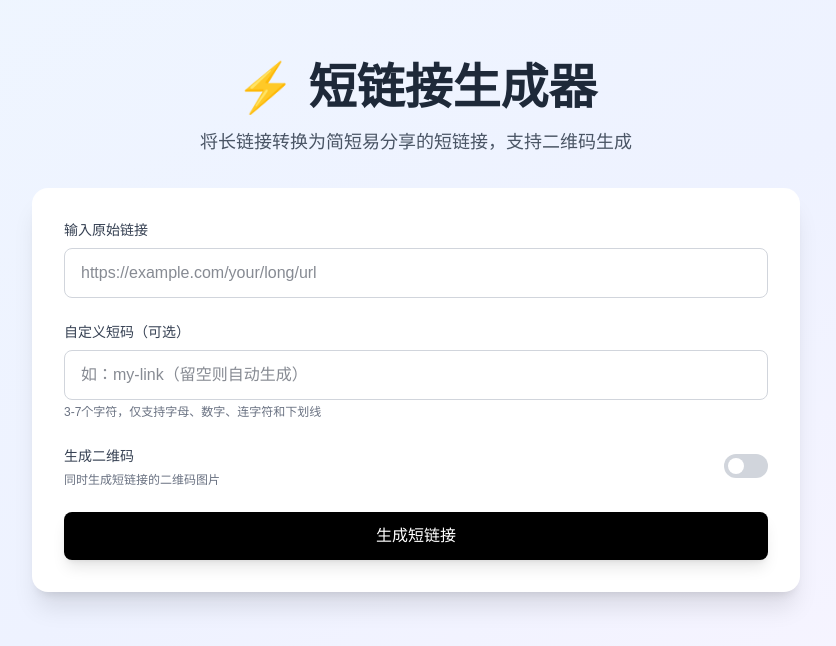
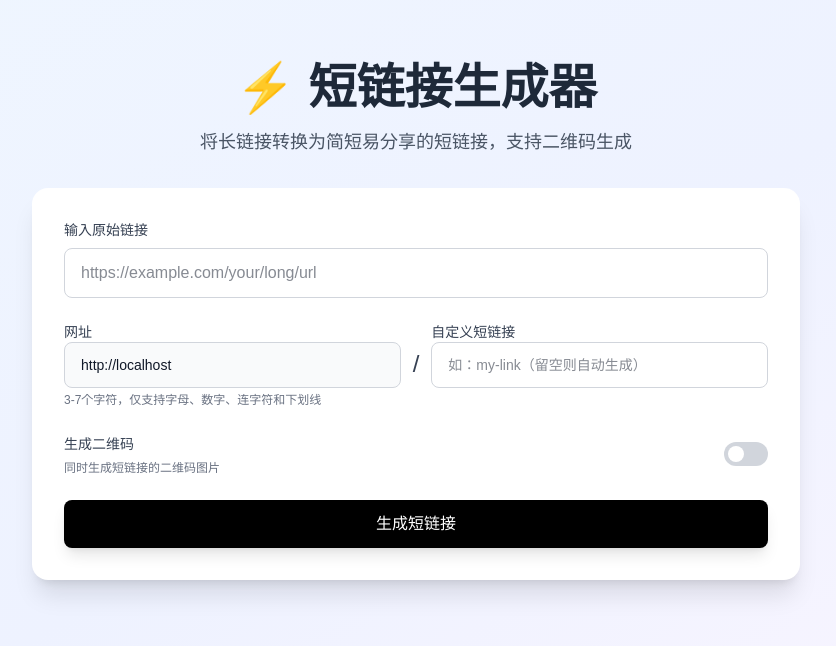
Before and after one commit to Napz-z/Minik, a Next.js app: page / in a window 1280 px wide. Shown: the top 646 px of the page, without its empty margins (224-1060 px from the left). Built offline with nearby package versions, Linux system fonts and the light colour scheme.

Commit message:
feat: add dynamic domain name and optimize ui

```diff
--- a/src/components/ShortLinkGenerator.tsx
+++ b/src/components/ShortLinkGenerator.tsx
@@ -1,6 +1,5 @@
 'use client';
-
-import { useState, FormEvent } from 'react';
+import { useState, FormEvent,useEffect } from 'react';
 import Image from 'next/image';
 import type { ShortenResponse } from '@/types/api';
 import { createShortLink } from '@/services/shortlink';
@@ -14,7 +13,7 @@ export default function ShortLinkGenerator() {
   const [loading, setLoading] = useState(false);
   const [result, setResult] = useState<ShortenResponse | null>(null);
   const [copied, setCopied] = useState(false);
-
+  const [currentUrl, setCurrentUrl] = useState('');
   /**
    * 处理表单提交
    * @param e - 表单事件
@@ -44,7 +43,11 @@ export default function ShortLinkGenerator() {
       setLoading(false);
     }
   };
-
+  useEffect(() => {
+    if (typeof window !== 'undefined') {
+      setCurrentUrl(window.location.origin);
+    }
+  }, []);
   /**
    * 复制短链接到剪贴板
    */
@@ -99,13 +102,28 @@ export default function ShortLinkGenerator() {
           </div>
 
           {/* 自定义短码输入框 */}
-          <div>
-            <label
-              htmlFor="shortcode-input"
-              className="block text-sm font-medium text-gray-700 mb-2"
-            >
-              自定义短码（可选）
-            </label>
+          <div className='text-sm font-medium text-gray-700'>
+            <div className='flex gap-3 items-end'>
+              <div className='flex-1'>
+                <span>
+                  网址
+                </span>
+                <input
+                  id="shortcode-input"
+                  type="text"
+                  value={currentUrl ? `${currentUrl}` : ''}
+                  className="w-full px-4 py-3 border bg-gray-50 border-gray-300 rounded-lg outline-none text-gray-900 cursor-not-allowed"
+                  readOnly
+                  disabled
+                />
+              </div>
+              <div className='text-2xl flex items-center justify-center  h-12'>
+                /
+              </div>
+              <div className='flex-1'>
+                <span>
+                  自定义短链接
+                </span>
                 <input
                   id="shortcode-input"
                   type="text"
@@ -115,6 +133,9 @@ export default function ShortLinkGenerator() {
                   className="w-full px-4 py-3 border border-gray-300 rounded-lg focus:ring-2 focus:ring-black focus:border-transparent outline-none transition-all text-gray-900"
                   disabled={loading}
                 />
+              </div>
+            </div>
+
             <p className="text-xs text-gray-500 mt-1">
               3-7个字符，仅支持字母、数字、连字符和下划线
             </p>
```
Lines whose indentation alone changed are shown as unchanged.
